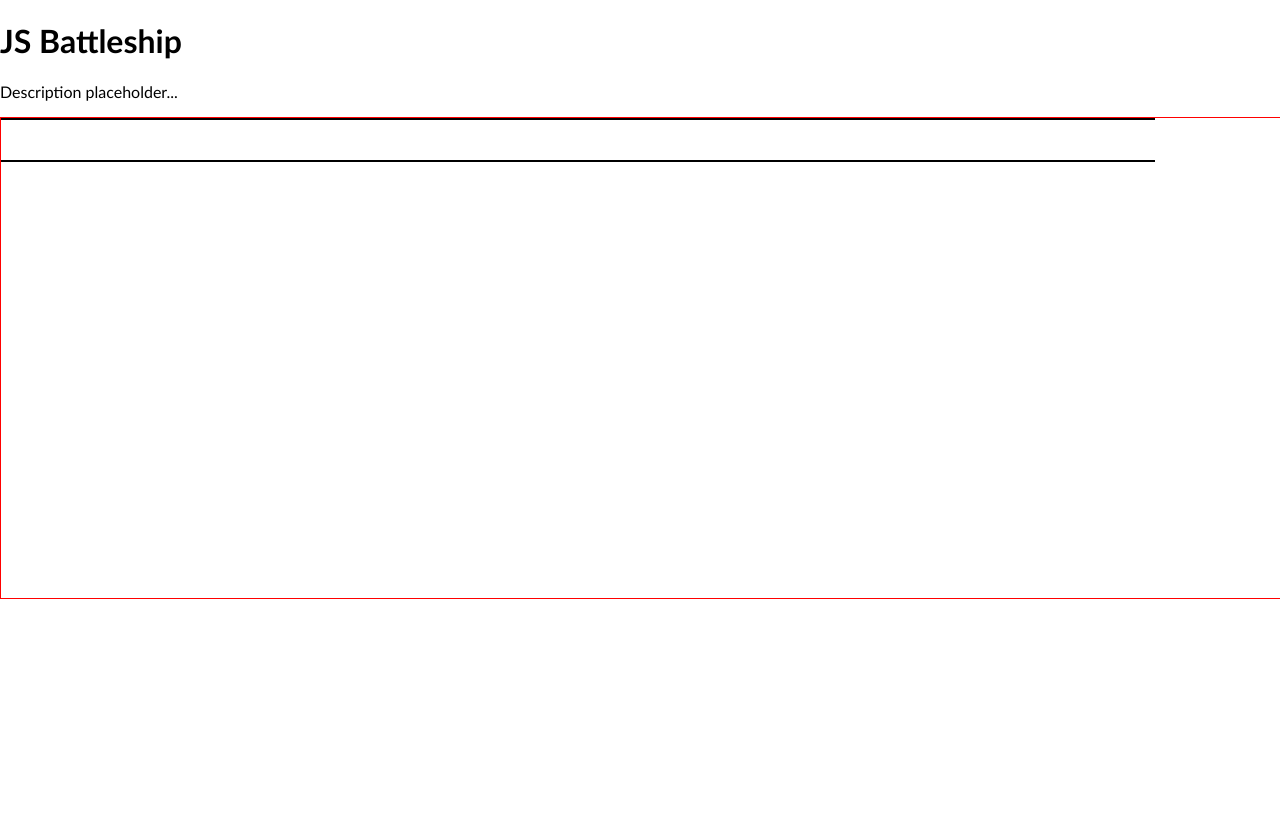
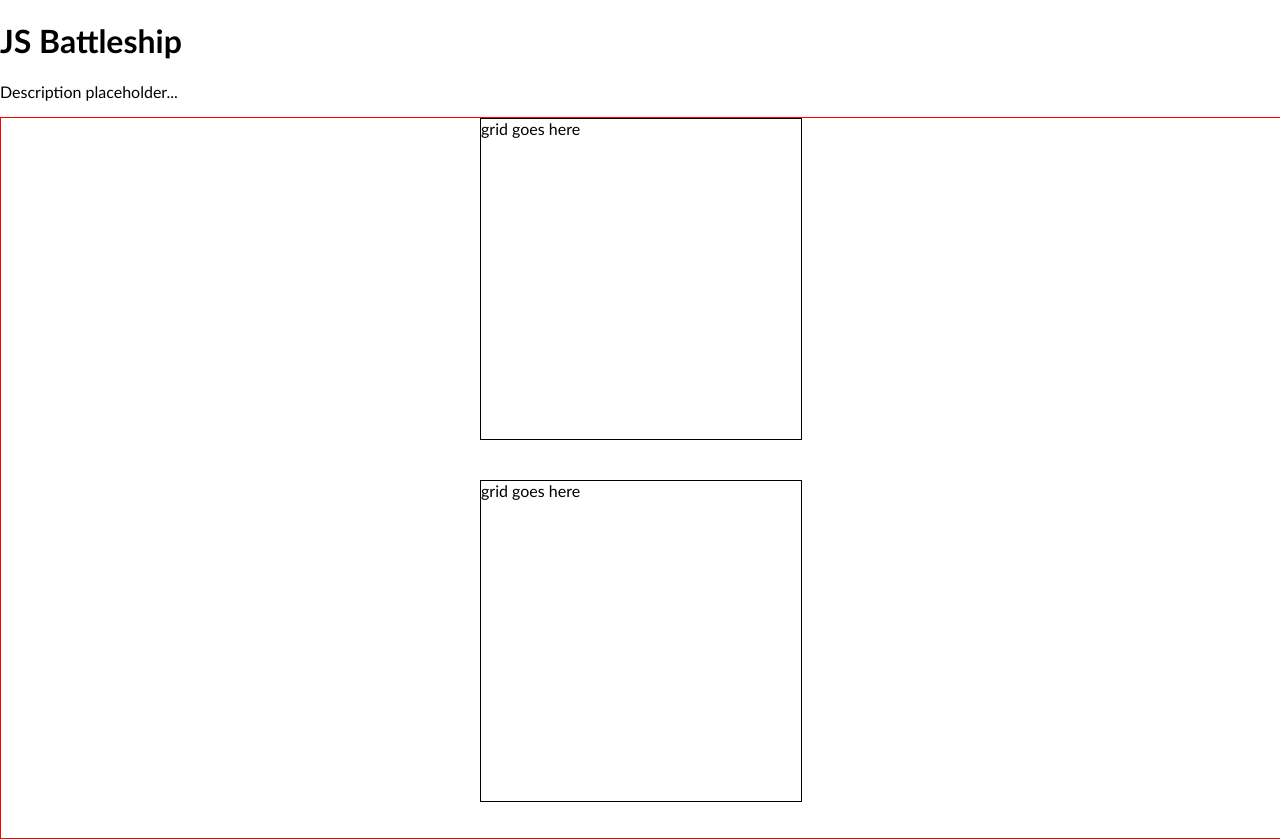
Before and after one commit to Neo319/project-battleship, a website with bundled scripts: page index.html in a window 1280 px wide. Before the commit the page ends 800 px from the top, so only its background shows below. Built offline with nearby package versions, Linux system fonts and the light colour scheme.

Commit message:
create css layout for grids

```diff
--- a/index.html
+++ b/index.html
@@ -13,8 +13,8 @@
     </header>
 
     <div id="boards">
-        <div id="playerBoard"></div>
-        <div id="cpuBoard"></div>
+        <div id="cpuBoard">grid goes here</div>
+        <div id="playerBoard">grid goes here</div>
     </div>
 
     <div id="ships"></div>
--- a/style.css
+++ b/style.css
@@ -3,27 +3,36 @@ body {
     font-family: 'Gill Sans', 'Gill Sans MT', Calibri, 'Trebuchet MS', sans-serif;
 }
 
+/* flex container for board display elements */
 #boards {
     border: 1px solid red;
     width: 100%;
-    height: 60vh;
+    height: 90vh;
 
     display: flex;
     flex-flow: column;
     gap: 5vh;
 
-
+    align-items: center;
 
 
 
 }
 
+/* board dispaly divs */
 #playerBoard, #cpuBoard {
     border: 1px solid black;
-    width: 90vw;
+    width: 40vh;
+    height: 40vh;
+
+
+}
+
+/* used to retain square shape; here is where grids are contained */
+/* #playerBoard, #cpuBoard {
+    display:block;
+    padding-bottom:100%;
 
 
 
-
-
-}
+} */
```
